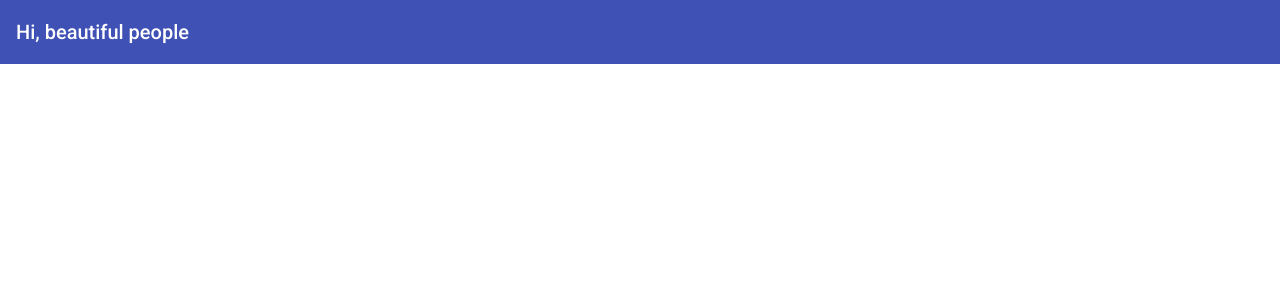
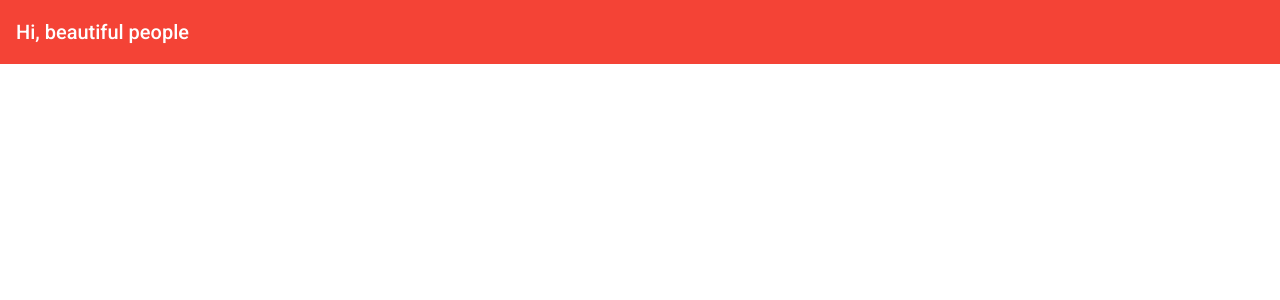
Before and after one commit to JenniferFariasRodrigues/crud-angular, an Angular app: page / in a window 1280 px wide. Shown: the top 300 px of the page. Built offline with nearby package versions, Linux system fonts and the light colour scheme.

Commit message:
feat:Customizing Angular Material Theme

```diff
--- a/src/styles.scss
+++ b/src/styles.scss
@@ -1,4 +1,17 @@
 /* You can add global styles to this file, and also import other style files */
+@import '@angular/material/theming';
+@include mat-core();
+
+// Customizing Angular Material Theme many features
+$custom-app-primary: mat-palette($mat-red);
+$custom-app-secondary: mat-palette($mat-indigo, A200, A400, 700);
+$custom-app-warn: mat-palette($mat-red);
+
+// Customizing Angular Material Theme main feature
+$custom-theme:mat-light-theme($custom-app-primary,$custom-app-secondary,$custom-app-warn);
+
+//to include the new theme
+@include angular-material-theme($custom-theme);
 
 html, body { height: 100%; }
 body { margin: 0; font-family: Roboto, "Helvetica Neue", sans-serif; }
```
